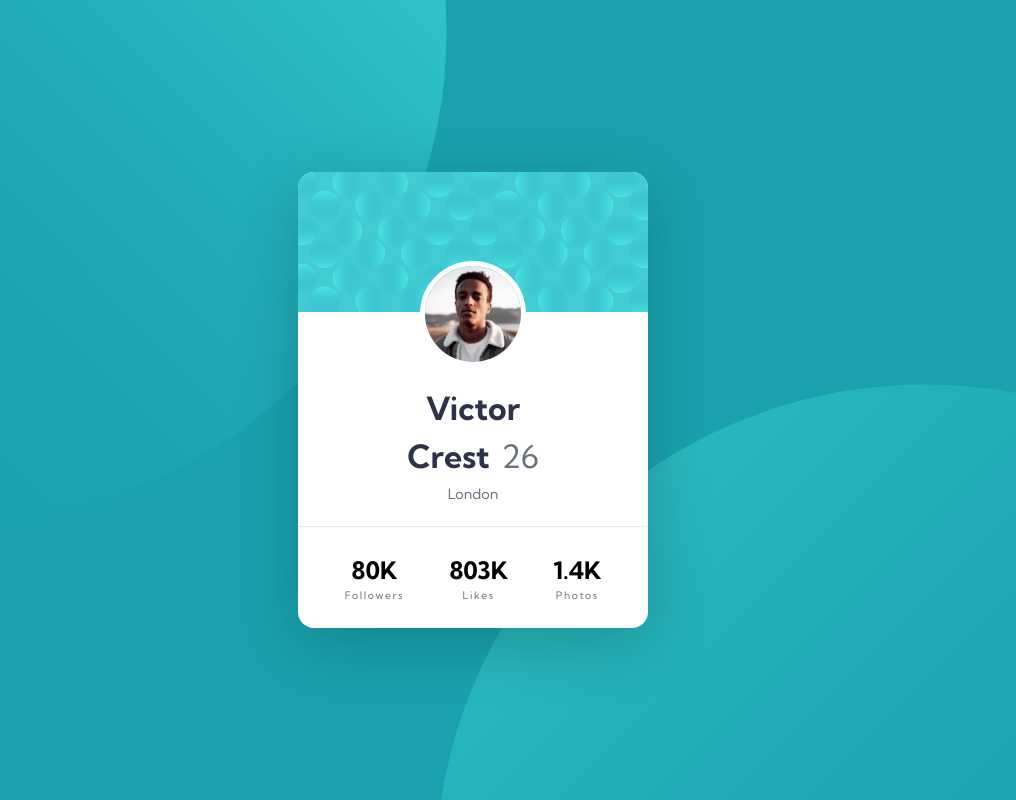
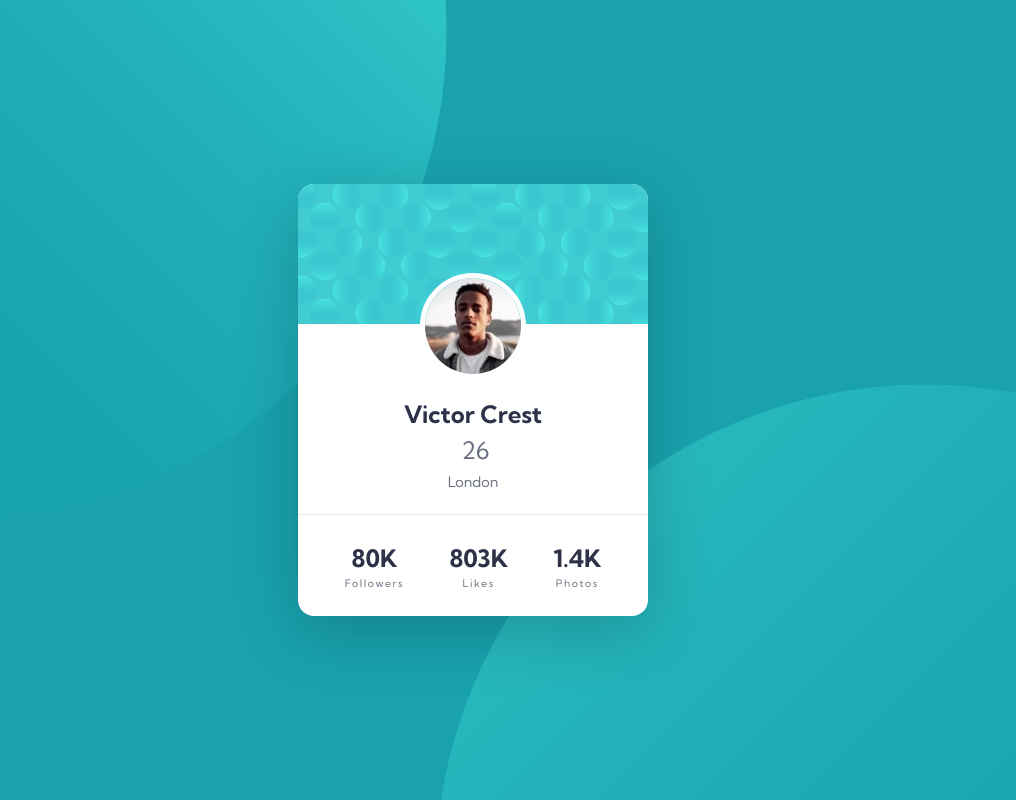
Before and after one commit to Harshi786/Profile-Card-Component, a plain HTML site: page index.html in a window 1280 px wide. Shown: the whole page, without its empty margins (167-1183 px from the left). Drawn offline with Linux system fonts and the light colour scheme.

Commit message:
Update style.css

```diff
--- a/style.css
+++ b/style.css
@@ -57,11 +57,13 @@ body {
 }
 
 .name {
+    font-size:1.5rem;
     color: var(--Verydarkdesaturatedblue);
 }
 
 .age {
     margin-left:0.3rem;
+    font-size:1.5rem;
     color: var(--Darkgrayishblue);
     font-weight:500;
 }
@@ -87,7 +89,7 @@ ul {
     justify-content: space-around;
 }
 
-li h3 {
+li h2 {
     color: var(--Verydarkdesaturatedblue);
 }
 
```
